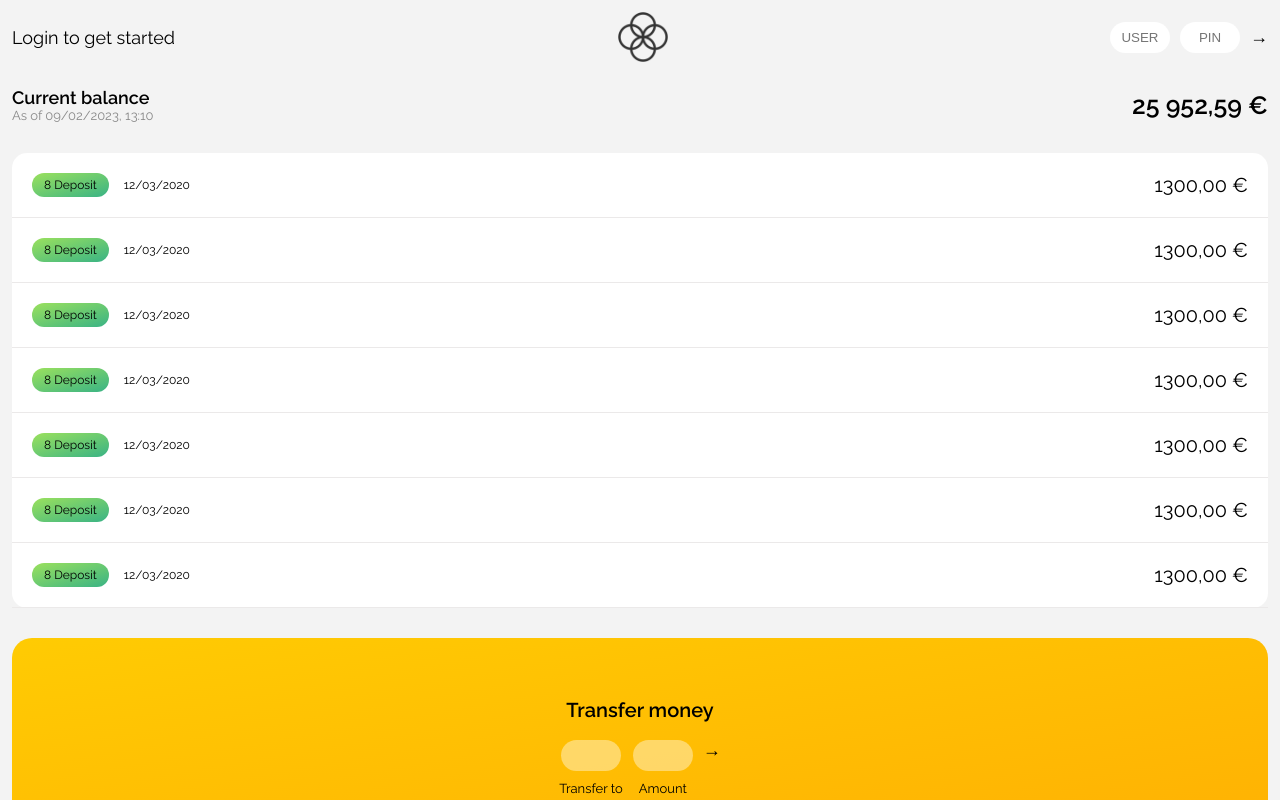
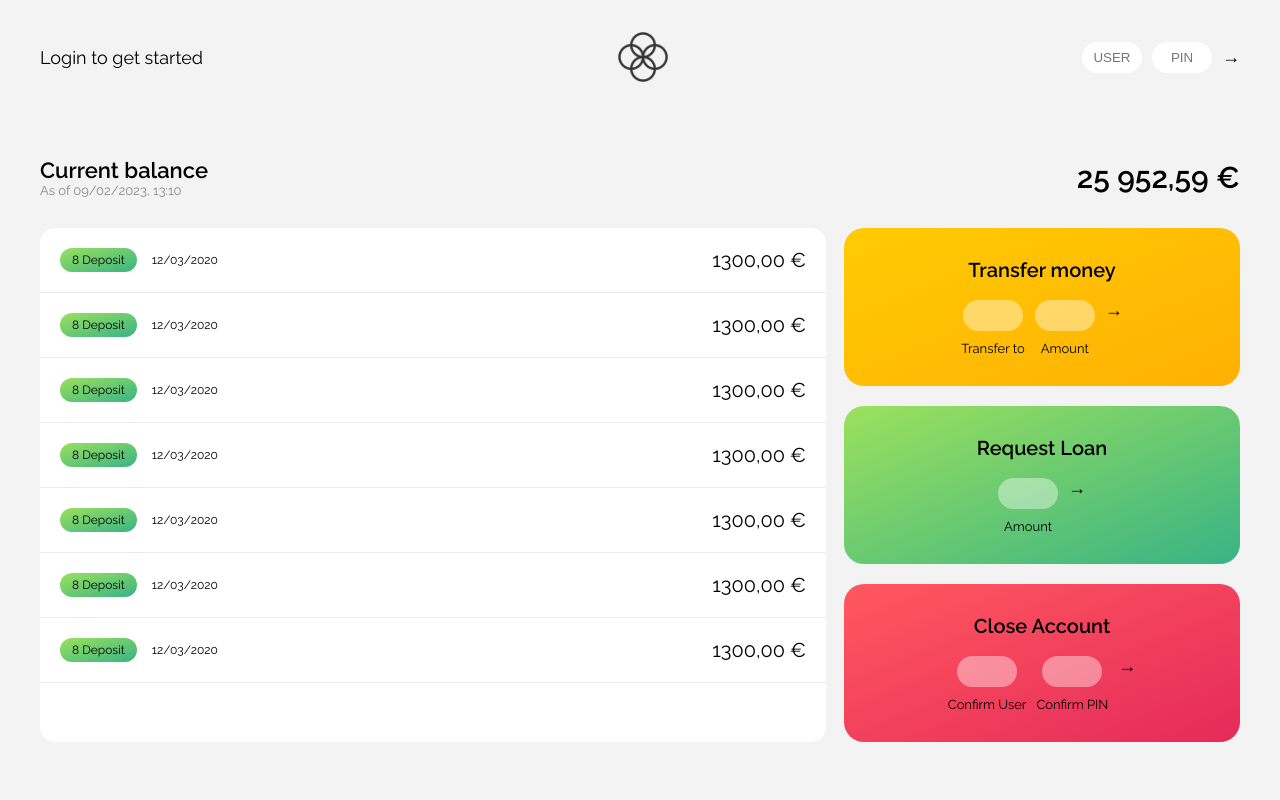
Before and after one commit to Daniel-Ezekiel/bankist-app, a plain HTML site: page index.html in a window 1280 px wide. Shown: the top 800 px of the page. Drawn offline with Linux system fonts and the light colour scheme.

Commit message:
style: finalised responsiveness of the bankisted app

```diff
--- a/css/style.css
+++ b/css/style.css
@@ -15,6 +15,7 @@ body {
   background-color: rgb(243, 243, 243);
   display: flex;
   flex-direction: column;
+  align-items: center;
   gap: 2.5rem;
 
   font-family: 'Raleway', sans-serif;
@@ -23,6 +24,10 @@ body {
 }
 
 /* HEADER */
+header {
+  width: 100%;
+}
+
 nav {
   display: flex;
   justify-content: space-between;
@@ -66,6 +71,7 @@ input {
 
 /* MAIN */
 main {
+  width: 100%;
   display: flex;
   flex-direction: column;
   gap: 3rem;
@@ -99,7 +105,7 @@ main {
 #customer-transactions-container {
   border-radius: 1.5rem;
   background-color: #fff;
-  width: 100%;
+  /* width: 100%; */
 }
 
 .transaction {
@@ -138,7 +144,7 @@ main {
 }
 
 .operation {
-  padding: 6rem;
+  padding: 3rem;
   border-radius: 2rem;
   width: 100%;
 
@@ -196,3 +202,44 @@ main {
     gap: 2rem;
   }
 }
+
+@media screen and (min-width: 768px) {
+  main {
+    flex-flow: row wrap;
+    justify-content: space-between;
+    gap: 1rem;
+  }
+
+  #user-account-details {
+    margin-bottom: 2rem;
+    width: 100%;
+  }
+
+  .section-title h1 {
+    font-size: 2.2rem;
+  }
+
+  .balance {
+    font-size: 3rem;
+  }
+
+  #customer-transactions-container {
+    width: 65.5%;
+  }
+
+  #customer-operations-container {
+    width: 33%;
+  }
+}
+
+@media screen and (min-width: 1280px) {
+  header {
+    max-width: 120rem;
+    padding: 2rem 0;
+  }
+
+  main {
+    max-width: 120rem;
+    margin-top: 3rem;
+  }
+}
```
